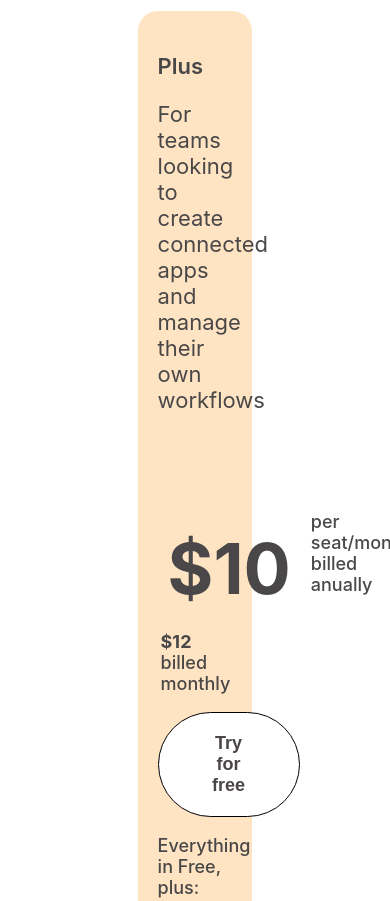
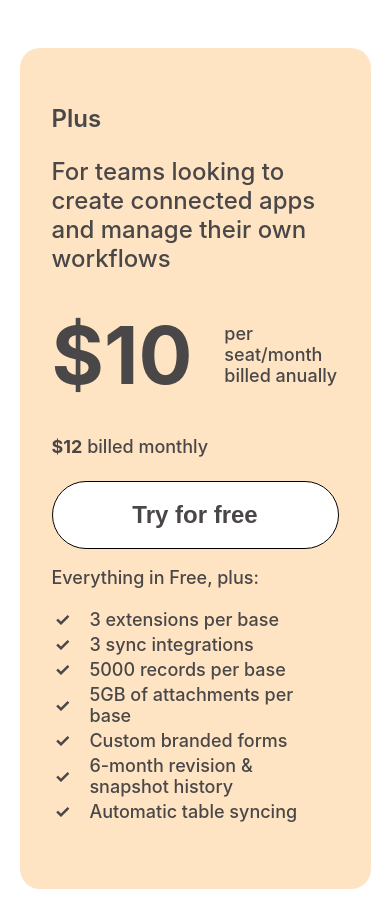
Before and after one commit to Smartbabbe/single-price-card, a plain HTML site: page index.html in a window 390 px wide. Shown: the top 901 px of the page. Drawn offline with Linux system fonts and the light colour scheme.

Commit message:
made the card responsive

```diff
--- a/index.html
+++ b/index.html
@@ -8,6 +8,7 @@
     <link rel="stylesheet" href="styles.css" />
   </head>
   <body>
+    <div class="container">
       <div class="overall">
         <div class="first">
           <p class="plus">Plus</p>
@@ -22,7 +23,7 @@
           <p>per seat/month <br> billed anually</p>
         </div>
 
-      <p class="alone"><b>$12</b> billed monthly</p>
+        <p class="monthly"><b>$12</b> billed monthly</p>
 
         <div class="button">
           <button><a href="#">Try for free</a></button>
@@ -71,5 +72,8 @@
           </div>
         </div>
       </div>
+
+    </div>
+
   </body>
 </html>
--- a/styles.css
+++ b/styles.css
@@ -1,17 +1,32 @@
+body, *::after, *::before {
+    box-sizing: border-box;
+    padding: 0;
+    margin: 0;
+    font-size: 18px;
+    font-weight: 500;
+    font-family: 'GT Eesti Display',-apple-system,system-ui,BlinkMacSystemFont,'Segoe UI',Roboto,Oxygen-Sans,Ubuntu,Cantarell,'Helvetica Neue',sans-serif,'Apple Color Emoji','Segoe UI Emoji','Segoe UI Symbol';
+}
+
+.container {
+    width: 100%;
+    max-width: 30%;
+    margin: 0 auto;
+
+}
+
 .overall {
     color: rgb(73, 71, 71);
-    width: 20%;
+    width: fit-content;
     border: 1px;
     background-color: bisque;
     border-radius: 20px;
-    margin: 3% auto;
-    padding: 20px;
-    font-family: 'GT Eesti Display',-apple-system,system-ui,BlinkMacSystemFont,'Segoe UI',Roboto,Oxygen-Sans,Ubuntu,Cantarell,'Helvetica Neue',sans-serif,'Apple Color Emoji','Segoe UI Emoji','Segoe UI Symbol';
+    margin: 3rem auto;
+    padding: 2rem;
+
 }
 
 .first {
-    font-size: 22px;
-    margin-bottom: 3em;
+    font-size: 1.5rem;
 }
 
 .plus {
@@ -20,47 +35,39 @@
 
 .second {
     display: flex;
+    gap: 2rem;
+    align-items: center;
+    margin: 2rem 0;
 }
 
 .second h1 {
-    font-size: 70px;
-    margin: 46.9px 20px 0 10px;
+    font-size: 5rem;
+    margin: 0;
 }
 
-.second p {
-    font-size: 18px;
-    padding-top: 18%;
-    font-weight: 500;
+.monthly {
+    margin-bottom: 1.5rem;
 }
 
-.alone {
-    font-size: 18px;
-    font-weight: 500;
-    margin-left: 4%;
-}
-
-button a {
-    color: black;
+.button>button a {
     text-decoration: none;
-    font-size: 18px;
     font-weight: 550;
+    font-size: 1.5rem;
     color: rgb(75, 70, 70);
 }
 
 button {
-    display: flex;
+    /* display: flex; */
     width: 100%;
-    justify-content: center;
-    padding: 20px 70px;
+    /* justify-content: center; */
+    padding: 1.2rem 4rem;
     border: 1px solid black;
     border-radius: 55px;
     background-color: white;
 }
 
 .last {
-    font-size: 18px;
-    font-weight: 500;
-    padding-bottom: 50%;
+    padding-bottom: 2rem;
 
 }
 
@@ -69,6 +76,20 @@ tr td:nth-of-type(1) {
 }
 
 tr td:nth-of-type(2) {
-    font-size: 18px;
-    padding-left: 15px;
+    padding-left: 1rem;
 }
+
+@media screen and (max-width: 900px) {
+    .container {
+        width: 90%;
+        max-width: 70%;
+    }
+}
+
+@media screen and (max-width: 500px) {
+    .container {
+        width: 100%;
+        max-width: 90%;
+        margin: 0 auto;
+    }
+}
```
Lines whose indentation alone changed are shown as unchanged.
